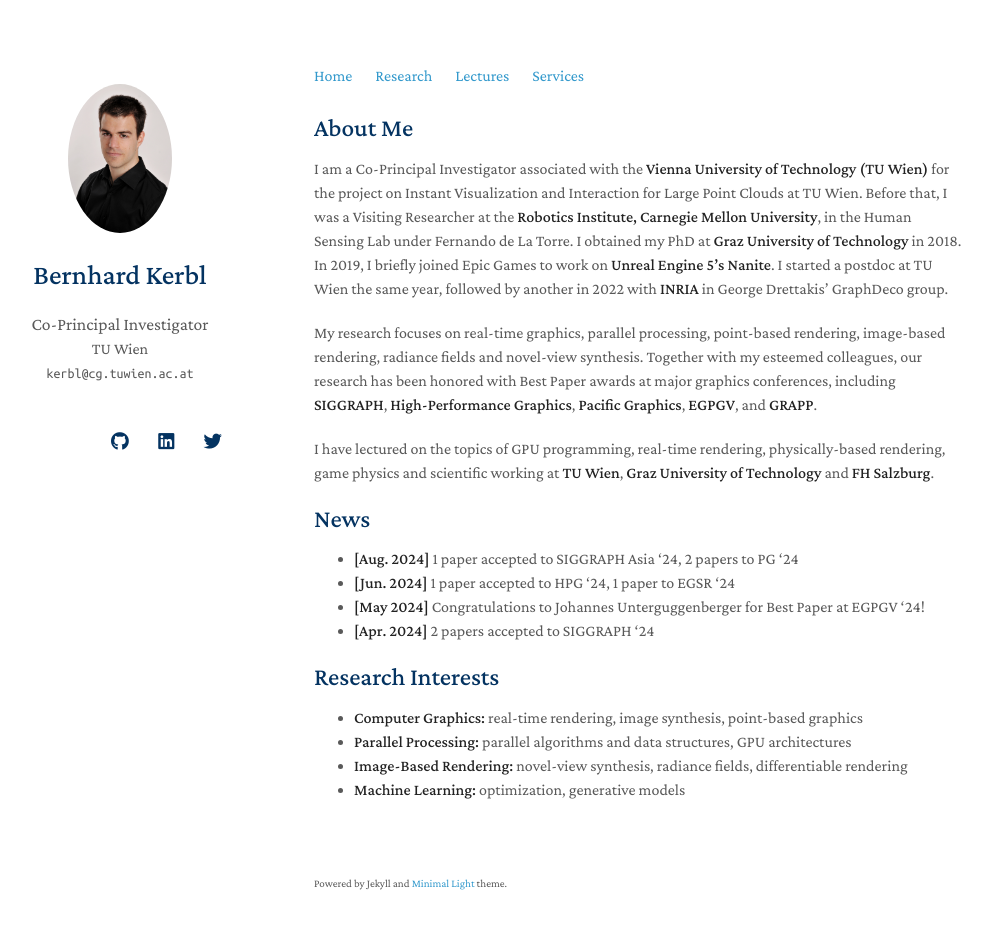
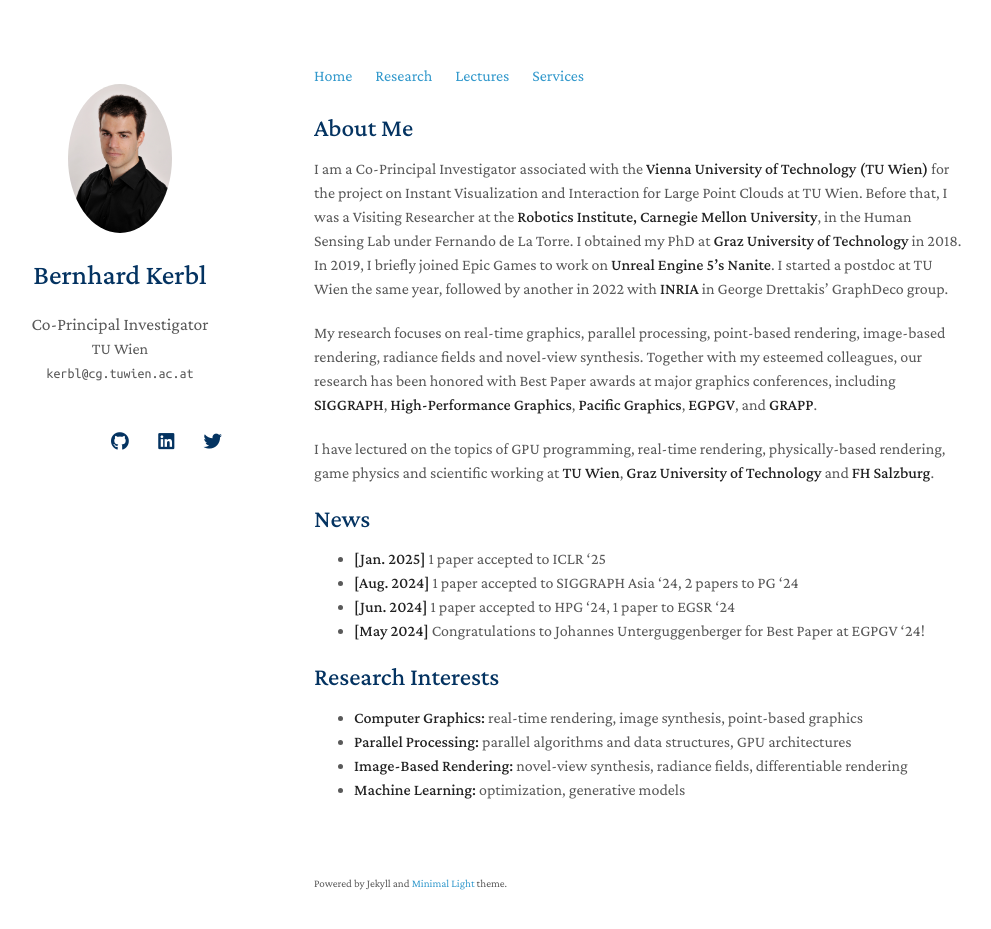
Before and after one commit to Snosixtyboo/snosixtyboo.github.io, a Jekyll site: the page built from index.md, in a window 1280 px wide and 964 px high. Shown: the top 929 px of the window, without its empty margins (156-1147 px from the left). Built offline with Jekyll 4.4.1, drawn with Linux system fonts in a browser that asks for light colours; nearby versions of some CDN libraries; a style sheet for code colours, icons or effects is not loaded; our own code applies the rules of GitHub Pages for plain Markdown files.

Commit message:
Publication

```diff
--- a/index.md
+++ b/index.md
@@ -11,10 +11,10 @@ My research focuses on real-time graphics, parallel processing, point-based rend
 I have lectured on the topics of GPU programming, real-time rendering, physically-based rendering, game physics and scientific working at **TU Wien**, **Graz University of Technology** and **FH Salzburg**.
 
 ## News
+- **[Jan. 2025]** 1 paper accepted to ICLR '25
 - **[Aug. 2024]** 1 paper accepted to SIGGRAPH Asia '24, 2 papers to PG '24
 - **[Jun. 2024]** 1 paper accepted to HPG '24, 1 paper to EGSR '24
 - **[May 2024]** Congratulations to Johannes Unterguggenberger for Best Paper at EGPGV '24!
-- **[Apr. 2024]** 2 papers accepted to SIGGRAPH '24
 
 ## Research Interests
 
```
